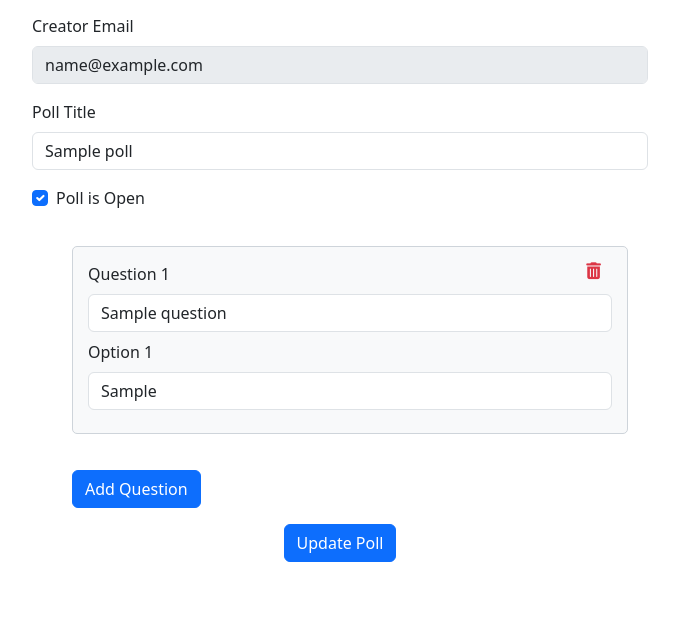
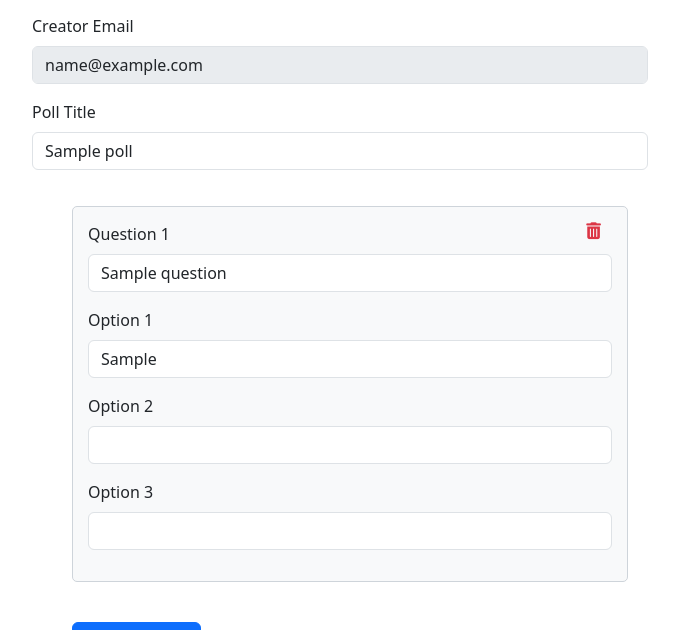
Before and after one commit to Ali-Raza-235/poll, a Django app: page /api/update-poll/1/ in a window 1280 px wide. Shown: the part 151-781 px from the top of the page, without its empty margins (300-979 px from the left). Before the commit the page ends 713 px from the top, so only its background shows below. Run offline with Django 5.2, Linux system fonts and the light colour scheme; a user stored in the database is signed in; tables that the repository leaves empty hold one stand-in row (values such as "Sample post").

Commit message:
Modified Code for Update API view

```diff
--- a/app/urls.py
+++ b/app/urls.py
@@ -1,5 +1,5 @@
 from django.urls import path
-from .views import CreatePollView, DeletePollView, UpdatePollView, ListUserPollsView, RegisterView, LogoutView, LoginView
+from .views import CreatePollView, DeletePollView, UpdatePollView, ListUserPollsView, TogglePollStatusView, RegisterView, LogoutView, LoginView
 
 urlpatterns = [
     path('create-poll/', CreatePollView.as_view(), name='create_poll'),
@@ -9,4 +9,5 @@ urlpatterns = [
     path('register/', RegisterView.as_view(), name='register'),
     path('login/', LoginView.as_view(), name='login'),
     path('logout/', LogoutView.as_view(), name='logout'),
+    path('polls/toggle/<int:id>/', TogglePollStatusView.as_view(), name='poll_toggle'),
 ]
--- a/app/views.py
+++ b/app/views.py
@@ -156,35 +156,32 @@ class UpdatePollView(LoginRequiredMixin, APIView):
             try:
                 poll = Poll.objects.get(id=poll_id, creater=request.user)
 
+                # Update the poll title
                 poll.title = request.POST.get('poll', poll.title)
-                poll.is_open = 'is_open' in request.POST
 
-                current_questions = list(poll.questions.all())
-
-                poll.questions.clear()
+                # Delete old questions
+                poll.questions.all().delete()
 
                 question_index = 1
                 while f'questions[{question_index}][question]' in request.POST:
                     question_text = request.POST.get(f'questions[{question_index}][question]')
-                    options = [
-                        request.POST.get(f'questions[{question_index}][option{i+1}]') for i in range(3)
-                    ]
+                    options = [request.POST.get(f'questions[{question_index}][option{i+1}]') for i in range(3)]
 
+                    # Ensure question text is not empty
                     if question_text:
-                        question = Question.objects.create(title=question_text, choices=','.join(filter(None, options)))
+                        # Create the question with title and choices
+                        question = Question.objects.create(title=question_text.strip(), choices=','.join(filter(None, options)))
                         poll.questions.add(question)
 
                     question_index += 1
 
                 poll.save()
 
-                for question in current_questions:
-                    question.delete()
-
                 messages.success(request, 'Poll has been updated successfully!')
                 return redirect('user_polls')
             except Poll.DoesNotExist:
                 return Response({"message": "Poll not found."}, status=status.HTTP_404_NOT_FOUND)
+
         return Response({"message": "Please provide a poll ID to update."}, status=status.HTTP_400_BAD_REQUEST)
 
 
@@ -204,6 +201,16 @@ class ListUserPollsView(LoginRequiredMixin, generics.ListAPIView):
             'paginator': paginator,
         }
         return render(request, 'user_polls.html', context)
+
+class TogglePollStatusView(LoginRequiredMixin, APIView):
+    permission_classes = [IsAuthenticated]
+
+    def post(self, request, id):
+        poll = get_object_or_404(Poll, id=id, creater=request.user)
+        poll.is_open = not poll.is_open  # Toggle the is_open field
+        poll.save()
+        messages.success(request, 'Poll status updated successfully!')
+        return redirect('user_polls')
 
 class ListPollsView(generics.ListAPIView):
     pagination_class = PollPagination
--- a/templates/base.html
+++ b/templates/base.html
@@ -57,3 +57,19 @@
 
 </body>
 </html>
+
+<script>
+  document.addEventListener('DOMContentLoaded', function () {
+      const alerts = document.querySelectorAll('.alert');
+
+      alerts.forEach(alert => {
+          setTimeout(() => {
+              if (alert) {
+                  alert.classList.remove('show');
+                  alert.classList.add('fade');
+                  setTimeout(() => alert.remove(), 300);
+              }
+          }, 3000);
+      });
+  });
+</script>
--- a/templates/update_poll.html
+++ b/templates/update_poll.html
@@ -1,70 +1,57 @@
 {% include 'base.html' %}
 
 {% block content %}
-{% if request.user.is_authenticated %}
 <div class="container form-poll">
     <div class="d-flex justify-content-between align-items-center mb-3">
         <h3 class="text-center">Update Poll</h3>
         <a href="{% url 'list-polls' %}" class="btn btn-secondary">Back to Polls</a>
     </div>
-    <form method="post" action="{% url 'poll_update' poll.id %}">
+    <form method="post">
         {% csrf_token %}
+        {% if request.user.is_authenticated %}
         <div class="mb-3">
             <label for="creator" class="form-label">Creator Email</label>
-            <input type="email" class="form-control" id="creator" name="creator" value="{{ request.user.email }}" aria-describedby="emailHelp" disabled>
+            <input type="email" class="form-control" id="creator" name="creator" value="{{request.user.email}}" aria-describedby="emailHelp" disabled>
         </div>
+        {% else %}
+        <div class="mb-3">
+            <label for="creator" class="form-label">Creator Email</label>
+            <input type="email" class="form-control" id="creator" name="creator" aria-describedby="emailHelp" required>
+        </div>
+        {% endif %}
         <div class="mb-3">
             <label for="poll" class="form-label">Poll Title</label>
-            <input type="text" class="form-control" id="poll" name="poll" value="{{ poll.title }}" required>
-        </div>
-        <div class="mb-3 form-check">
-            <input type="checkbox" class="form-check-input" id="is_open" name="is_open" {% if poll.is_open %}checked{% endif %}>
-            <label class="form-check-label" for="is_open">Poll is Open</label>
+            <input type="text" class="form-control" id="poll" name="poll" required value="{{ poll.title }}">
         </div>
         <div id="questions-container">
             {% for question in questions %}
-            <div class="question-form mb-3" id="question_{{ question.id }}">
-                <div class="d-flex align-items-center mb-2">
-                    <div class="flex-grow-1">
-                        <label for="question_{{ question.id }}" class="form-label">Question {{ forloop.counter }}</label>
-                        <input type="text" class="form-control" id="question_{{ question.id }}" name="questions[{{ forloop.counter }}][title]" value="{{ question.title }}" required>
-                    </div>
+            <div class="question-form">
+                <div class="mb-3">
+                    <label for="question_{{ forloop.counter }}" class="form-label">Question {{ forloop.counter }}</label>
+                    <input type="text" class="form-control" id="question_{{ forloop.counter }}" name="questions[{{ forloop.counter }}][question]" required value="{{ question.title }}">
                     <button type="button" class="btn btn-danger btn-sm remove-question-btn ms-2">
                         <i class="fas fa-trash-alt"></i>
                     </button>
                 </div>
-                {% for choice in question.choices %}
-                <div class="mb-2">
-                    <label for="option_{{ question.id }}_{{ forloop.counter }}" class="form-label">Option {{ forloop.counter }}</label>
-                    <input type="text" class="form-control" id="option_{{ question.id }}_{{ forloop.counter }}" name="questions[{{ forloop.counter }}][choices]" value="{{ choice }}" required>
+                <div class="mb-3">
+                    <label for="option1_{{ forloop.counter }}" class="form-label">Option 1</label>
+                    <input type="text" class="form-control" id="option1_{{ forloop.counter }}" name="questions[{{ forloop.counter }}][option1]" required value="{{ question.choices.0 }}">
                 </div>
-                {% endfor %}
-                <input type="hidden" name="questions[{{ forloop.counter }}][id]" value="{{ question.id }}">
+                <div class="mb-3">
+                    <label for="option2_{{ forloop.counter }}" class="form-label">Option 2</label>
+                    <input type="text" class="form-control" id="option2_{{ forloop.counter }}" name="questions[{{ forloop.counter }}][option2]" required value="{{ question.choices.1 }}">
+                </div>
+                <div class="mb-3">
+                    <label for="option3_{{ forloop.counter }}" class="form-label">Option 3</label>
+                    <input type="text" class="form-control" id="option3_{{ forloop.counter }}" name="questions[{{ forloop.counter }}][option3]" required value="{{ question.choices.2 }}">
+                </div>
             </div>
             {% endfor %}
         </div>
-        <input type="hidden" name="delete_questions" id="delete_questions">
         <button type="button" class="btn btn-primary" id="add-question-btn">Add Question</button>
-        <div class="text-center mt-3">
+        <div class="text-center">
             <button type="submit" class="btn btn-primary">Update Poll</button>
         </div>
     </form>
 </div>
-<script>
-    function deleteQuestion(questionId) {
-        const deleteQuestionsInput = document.getElementById('delete_questions');
-        const currentValue = deleteQuestionsInput.value;
-        if (currentValue) {
-            deleteQuestionsInput.value = `${currentValue},${questionId}`;
-        } else {
-            deleteQuestionsInput.value = questionId;
-        }
-        document.getElementById(`question_${questionId}`).remove();
-    }
-</script>
-{% else %}
-<div class="container text-center">
-    <h3>Login is Required For updating poll</h3>
-</div>
-{% endif %}
 {% endblock content %}
```
Also changed, not shown: templates/user_polls.html (+12 -0 lines).
